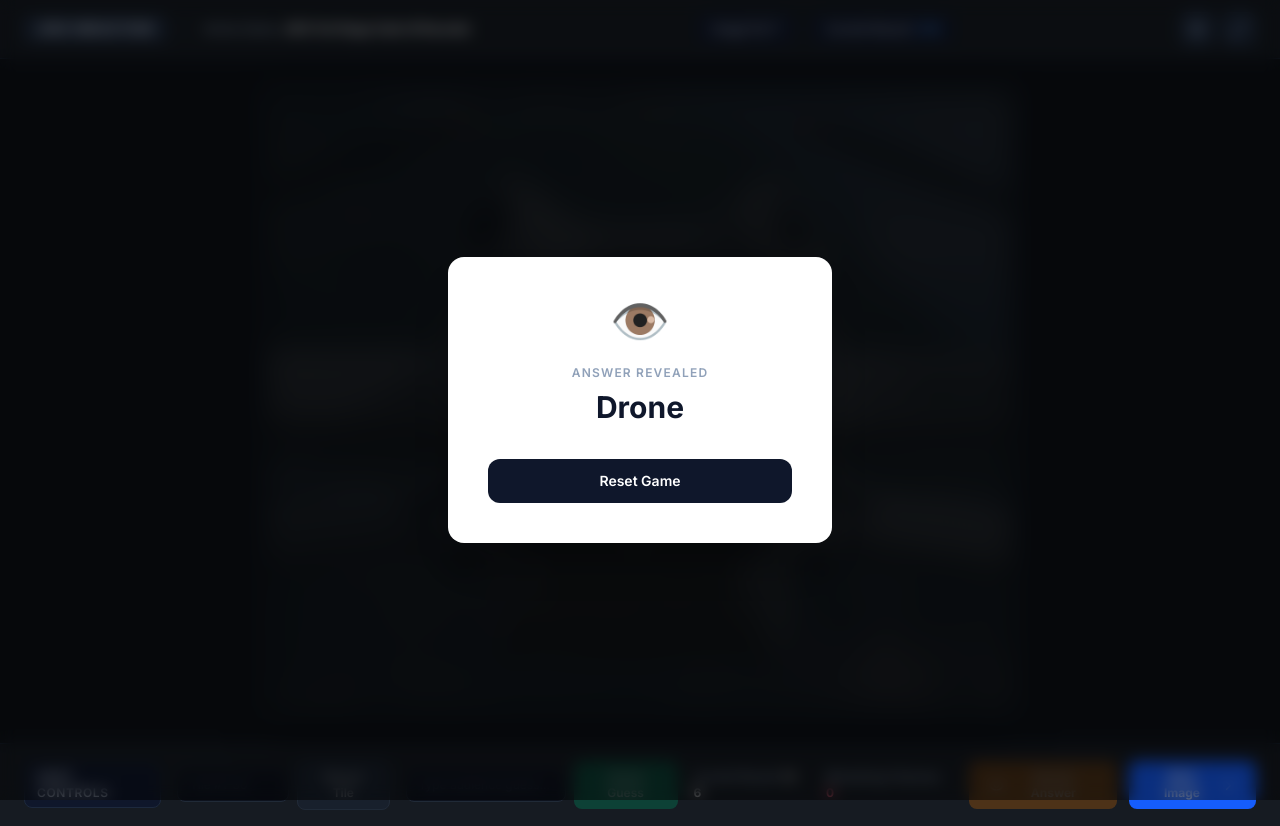
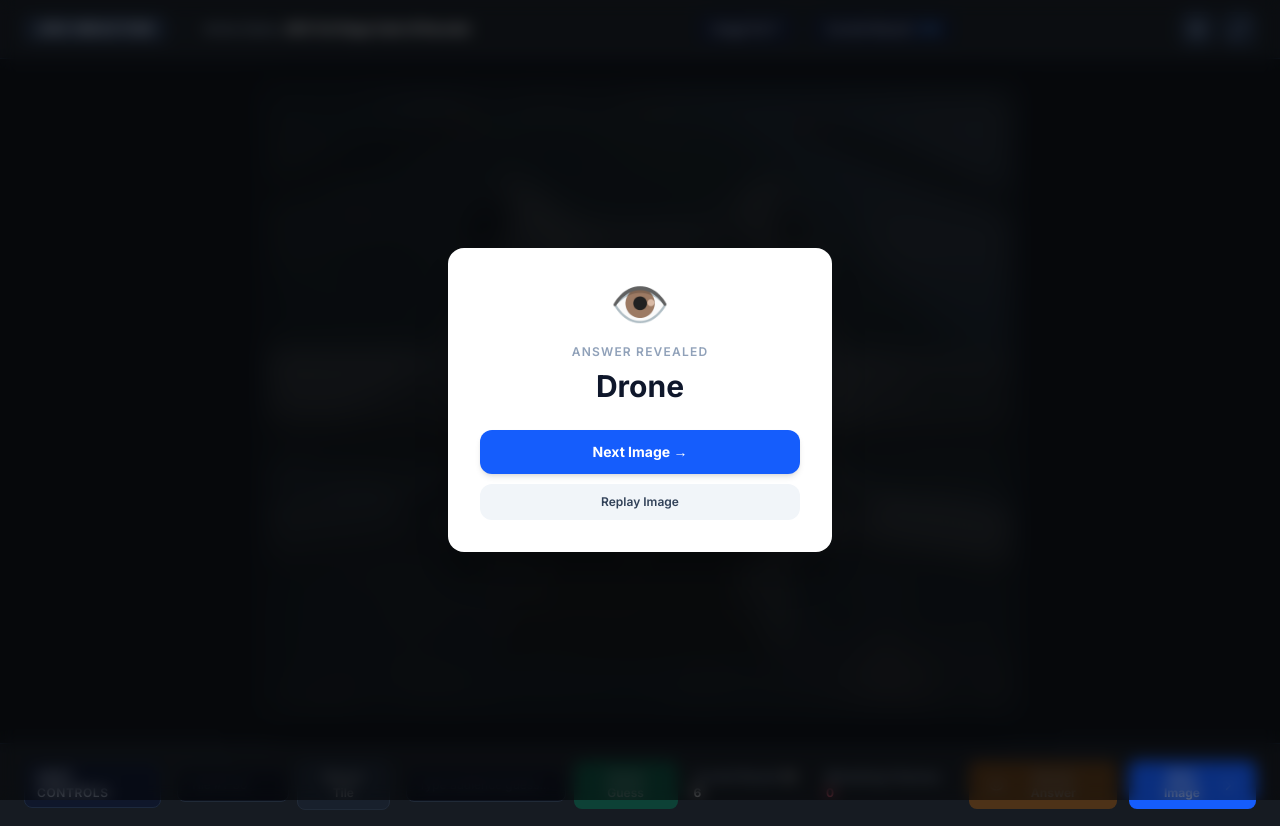
Before and after one commit to kghirimadhavan244-dev/jido-image-reveal, a Next.js app: page /game in a window 1280 px wide. Both pictures are taken after a click on the button "Reveal Answer". Built offline with nearby package versions, Linux system fonts and the light colour scheme; no server answers; the database is empty.

Commit message:
Describe your changes

```diff
--- a/src/app/game/page.tsx
+++ b/src/app/game/page.tsx
@@ -509,7 +509,8 @@ export default function GameScreen() {
         show={isAnswerRevealed}
         answer={currentAnswerName}
         mode="REVEALED"
-        onClose={() => {}}
+        onClose={resetImageState}
+        onNextImage={handleNextImage}
       />
     </div>
   );
--- a/src/components/Celebration.tsx
+++ b/src/components/Celebration.tsx
@@ -5,13 +5,14 @@ import confetti from "canvas-confetti";
 import { motion, AnimatePresence } from "framer-motion";
 
 interface CelebrationProps {
-  show:    boolean;
-  answer:  string;
-  mode:    "WON" | "REVEALED";
-  onClose: () => void;
+  show:        boolean;
+  answer:      string;
+  mode:        "WON" | "REVEALED";
+  onClose:     () => void;
+  onNextImage?: () => void;
 }
 
-export function Celebration({ show, answer, mode, onClose }: CelebrationProps) {
+export function Celebration({ show, answer, mode, onClose, onNextImage }: CelebrationProps) {
   useEffect(() => {
     if (!show || mode !== "WON") return;
     const end = Date.now() + 3500;
@@ -47,10 +48,10 @@ export function Celebration({ show, answer, mode, onClose }: CelebrationProps) {
             animate={{ scale: 1,    opacity: 1, y: 0  }}
             exit={{    scale: 0.85, opacity: 0, y: 24  }}
             transition={{ type: "spring", damping: 22, stiffness: 180 }}
-            className="bg-white rounded-2xl shadow-2xl max-w-sm w-full p-10 text-center"
+            className="bg-white rounded-2xl shadow-2xl max-w-sm w-full p-8 text-center"
             onClick={(e) => e.stopPropagation()}
           >
-            <div className="text-5xl mb-5 leading-none">
+            <div className="text-5xl mb-4 leading-none">
               {mode === "WON" ? "🎉" : "👁️"}
             </div>
 
@@ -58,16 +59,26 @@ export function Celebration({ show, answer, mode, onClose }: CelebrationProps) {
               {mode === "WON" ? "Correct Answer!" : "Answer Revealed"}
             </p>
 
-            <h2 className="text-3xl font-bold text-slate-900 mb-8 leading-tight">
+            <h2 className="text-3xl font-bold text-slate-900 mb-6 leading-tight">
               {answer}
             </h2>
 
-            <button
-              onClick={onClose}
-              className="w-full bg-slate-900 hover:bg-slate-700 active:bg-slate-800 text-white font-semibold py-3 rounded-xl transition-colors duration-150 text-sm cursor-pointer"
-            >
-              Reset Game
-            </button>
+            <div className="flex flex-col gap-2.5">
+              {onNextImage && (
+                <button
+                  onClick={onNextImage}
+                  className="w-full bg-blue-600 hover:bg-blue-700 active:bg-blue-800 text-white font-bold py-3 rounded-xl transition-colors duration-150 text-sm cursor-pointer shadow-md"
+                >
+                  Next Image →
+                </button>
+              )}
+              <button
+                onClick={onClose}
+                className="w-full bg-slate-100 hover:bg-slate-200 active:bg-slate-300 text-slate-700 font-semibold py-2.5 rounded-xl transition-colors duration-150 text-xs cursor-pointer"
+              >
+                Replay Image
+              </button>
+            </div>
           </motion.div>
         </motion.div>
       )}
```
